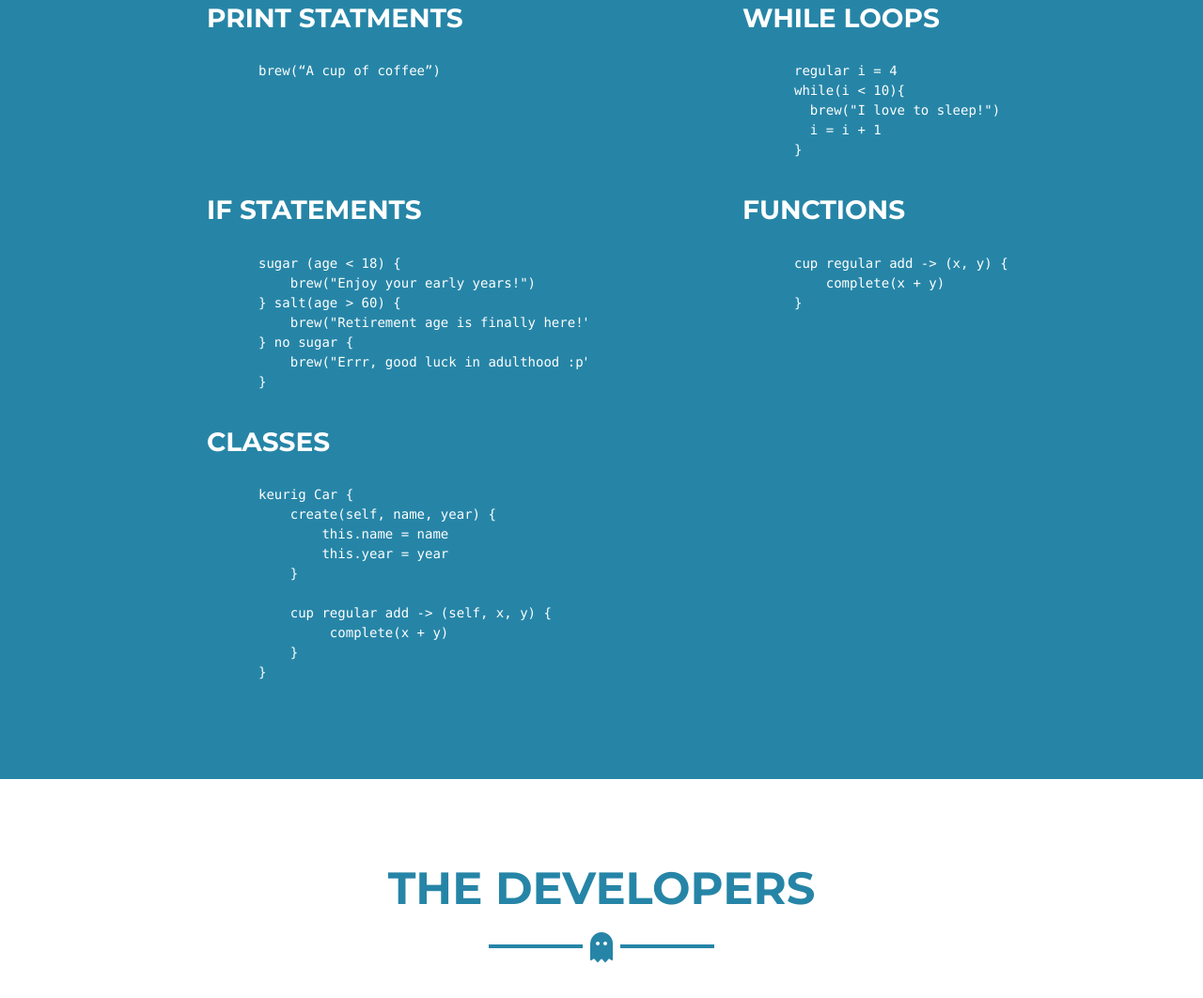
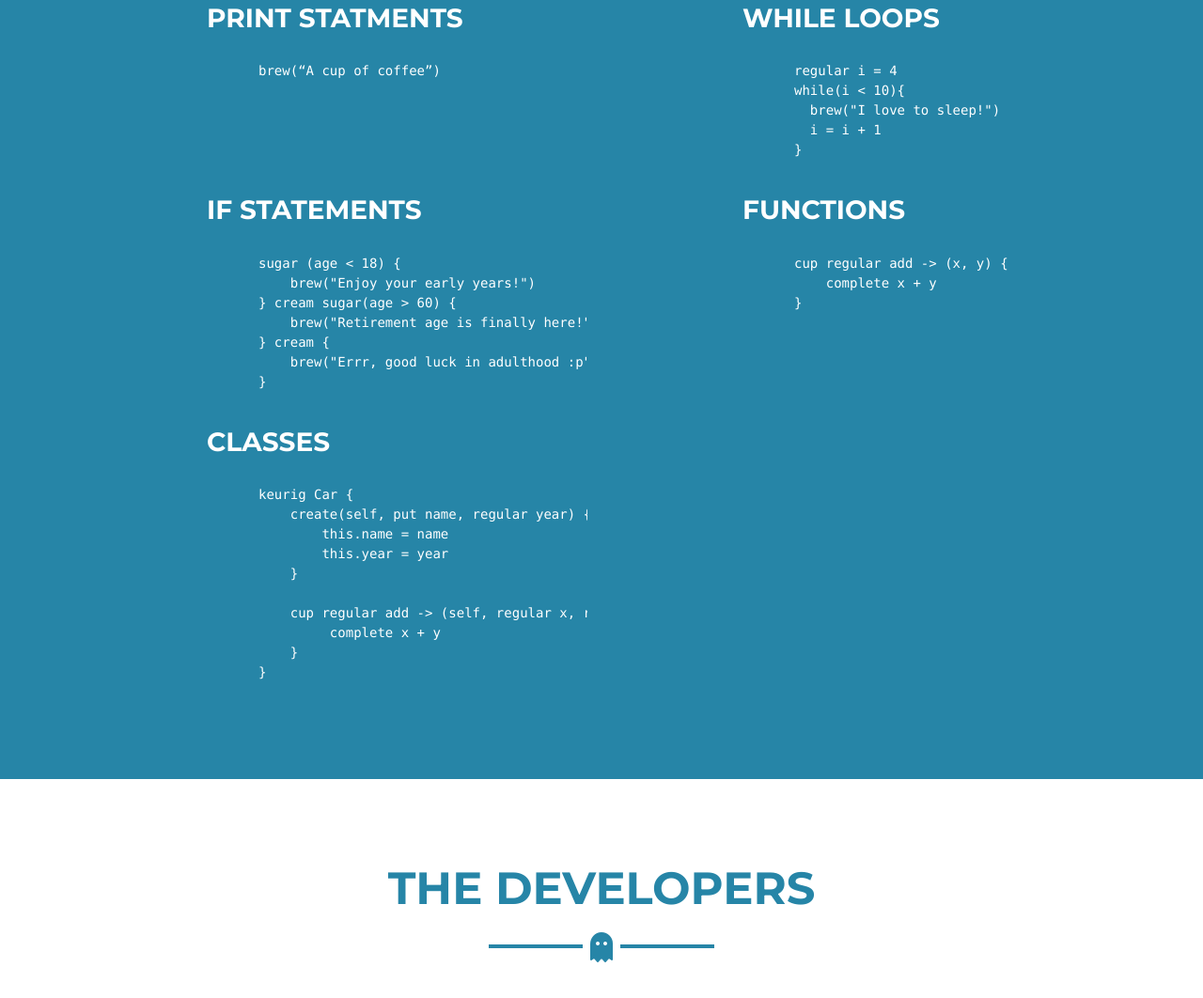
Before and after one commit to RosettaYH/CoffeeMaker, a website: page docs/index.html in a window 1280 px wide. Shown: the part 1453-2515 px from the top of the page at 94% size. Drawn offline with nearby package versions, Linux system fonts and the light colour scheme.

Commit message:
updating site

```diff
--- a/docs/index.html
+++ b/docs/index.html
@@ -127,9 +127,9 @@ while(i < 10){
                   <pre><code class="text-white">
 sugar (age < 18) {
     brew("Enjoy your early years!")
-} salt(age > 60) {
+} cream sugar(age > 60) {
     brew("Retirement age is finally here!")
-} no sugar {
+} cream {
     brew("Errr, good luck in adulthood :p")
 }
                   </code></pre>
@@ -142,7 +142,7 @@ sugar (age < 18) {
               <div class="offset-sm-4 col-sm-8 offset-lg-4 col-lg-8">
                   <pre><code class="text-white">
 cup regular add -> (x, y) {
-    complete(x + y)
+    complete x + y
 }
                   </code></pre>
               </div>
@@ -156,13 +156,13 @@ cup regular add -> (x, y) {
               <div class="offset-sm-3 col-sm-6 col-lg-8 offset-lg-4">
                   <pre><code class="text-white">
 keurig Car {
-    create(self, name, year) {
+    create(self, put name, regular year) {
         this.name = name
         this.year = year
     }
 
-    cup regular add -> (self, x, y) {
-         complete(x + y)
+    cup regular add -> (self, regular x, regular y) {
+         complete x + y
     }
 }
                   </code></pre>
```
